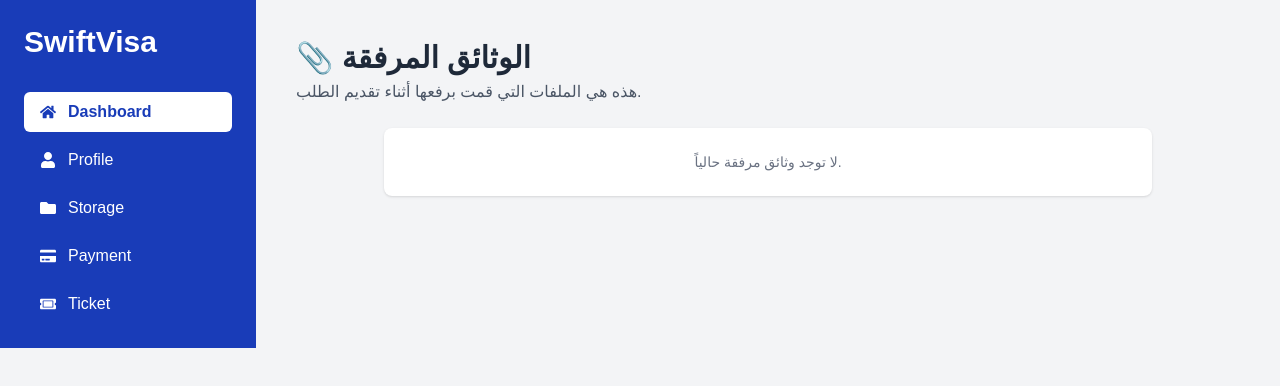
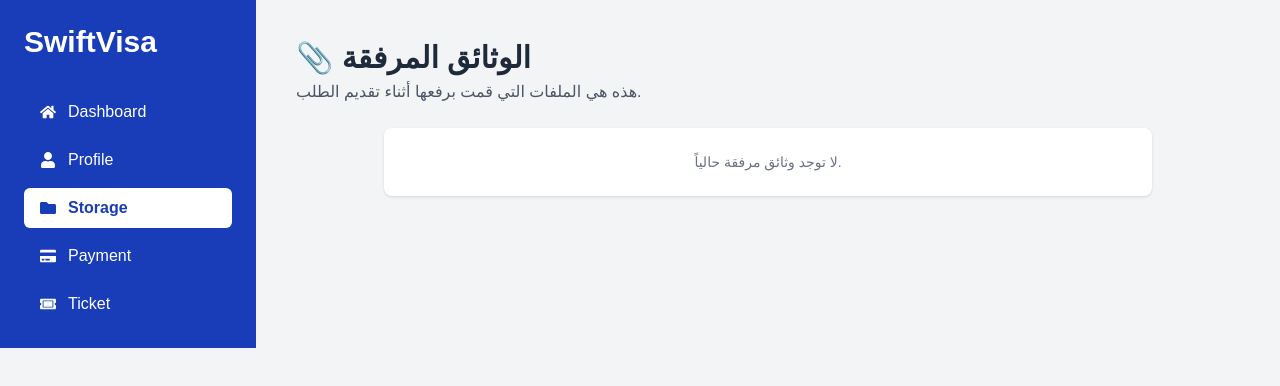
Before and after one commit to OualidBhd/swiftvisa-pro-max, a Next.js app: page /dashboard/storage in a window 1280 px wide. Shown: the top 386 px of the page. Built offline with nearby package versions, Linux system fonts and the light colour scheme.

Commit message:
💄 Improve Sidebar routing and active states

```diff
--- a/components/Sidebar.tsx
+++ b/components/Sidebar.tsx
@@ -23,6 +23,7 @@ export default function Sidebar() {
     if (window.innerWidth < 768) setOpen(false);
   };
 
+  // ✅ الانتقال إلى صفحة Dashboard مع كود التتبع من localStorage
   const handleDashboardClick = () => {
     const trackingCode = localStorage.getItem('tracking_code');
     if (trackingCode) {
@@ -33,15 +34,21 @@ export default function Sidebar() {
     }
   };
 
+  const linkClass = (active: boolean) =>
+    `flex items-center gap-3 px-4 py-2 rounded-md transition-colors duration-200 w-full text-left ${
+      active ? 'bg-white text-blue-800 font-bold' : 'hover:bg-blue-700'
+    }`;
+
   return (
     <>
-      {/* Mobile Menu Button */}
+      {/* زر القائمة على الهاتف */}
       <div className="md:hidden p-4 bg-blue-800 text-white">
         <button onClick={toggleSidebar} className="p-2 rounded focus:outline-none">
           <FaBars />
         </button>
       </div>
 
+      {/* خلفية داكنة عند فتح القائمة على الهاتف */}
       {open && (
         <div
           className="fixed inset-0 bg-black bg-opacity-40 z-40 md:hidden"
@@ -49,6 +56,7 @@ export default function Sidebar() {
         />
       )}
 
+      {/* الشريط الجانبي */}
       <aside
         className={`
           ${open ? 'translate-x-0' : '-translate-x-full'}
@@ -58,65 +66,57 @@ export default function Sidebar() {
           w-64 bg-blue-800 text-white h-full p-6 space-y-6 overflow-y-auto
         `}
       >
-        {/* Close button on mobile */}
+        {/* زر إغلاق القائمة على الهاتف */}
         <div className="md:hidden flex justify-end">
           <button onClick={toggleSidebar} className="text-white focus:outline-none">
             <FaTimes size={20} />
           </button>
         </div>
 
+        {/* شعار التطبيق */}
         <h1 className="text-3xl font-bold text-white mb-8">SwiftVisa</h1>
 
+        {/* الروابط */}
         <nav className="space-y-2">
           <button
             onClick={handleDashboardClick}
-            className={`flex items-center gap-3 px-4 py-2 rounded-md transition-colors duration-200 w-full text-left ${
-              pathname.startsWith('/dashboard') ? 'bg-white text-blue-800 font-bold' : 'hover:bg-blue-700'
-            }`}
+            className={linkClass(pathname === '/dashboard')}
           >
             <FaHome />
             <span>Dashboard</span>
           </button>
 
           <Link
-            href="/profile"
+            href="/dashboard/profile"
             onClick={closeOnMobile}
-            className={`flex items-center gap-3 px-4 py-2 rounded-md transition-colors duration-200 ${
-              pathname === '/profile' ? 'bg-white text-blue-800 font-bold' : 'hover:bg-blue-700'
-            }`}
+            className={linkClass(pathname.includes('/dashboard/profile'))}
           >
             <FaUser />
             <span>Profile</span>
           </Link>
 
           <Link
-            href="/storage"
+            href="/dashboard/storage"
             onClick={closeOnMobile}
-            className={`flex items-center gap-3 px-4 py-2 rounded-md transition-colors duration-200 ${
-              pathname === '/storage' ? 'bg-white text-blue-800 font-bold' : 'hover:bg-blue-700'
-            }`}
+            className={linkClass(pathname.includes('/dashboard/storage'))}
           >
             <FaFolder />
             <span>Storage</span>
           </Link>
 
           <Link
-            href="/payment"
+            href="/dashboard/payment"
             onClick={closeOnMobile}
-            className={`flex items-center gap-3 px-4 py-2 rounded-md transition-colors duration-200 ${
-              pathname === '/payment' ? 'bg-white text-blue-800 font-bold' : 'hover:bg-blue-700'
-            }`}
+            className={linkClass(pathname.includes('/dashboard/payment'))}
           >
             <FaCreditCard />
             <span>Payment</span>
           </Link>
 
           <Link
-            href="/ticket"
+            href="/dashboard/ticket"
             onClick={closeOnMobile}
-            className={`flex items-center gap-3 px-4 py-2 rounded-md transition-colors duration-200 ${
-              pathname === '/ticket' ? 'bg-white text-blue-800 font-bold' : 'hover:bg-blue-700'
-            }`}
+            className={linkClass(pathname.includes('/dashboard/ticket'))}
           >
             <FaTicketAlt />
             <span>Ticket</span>
```
